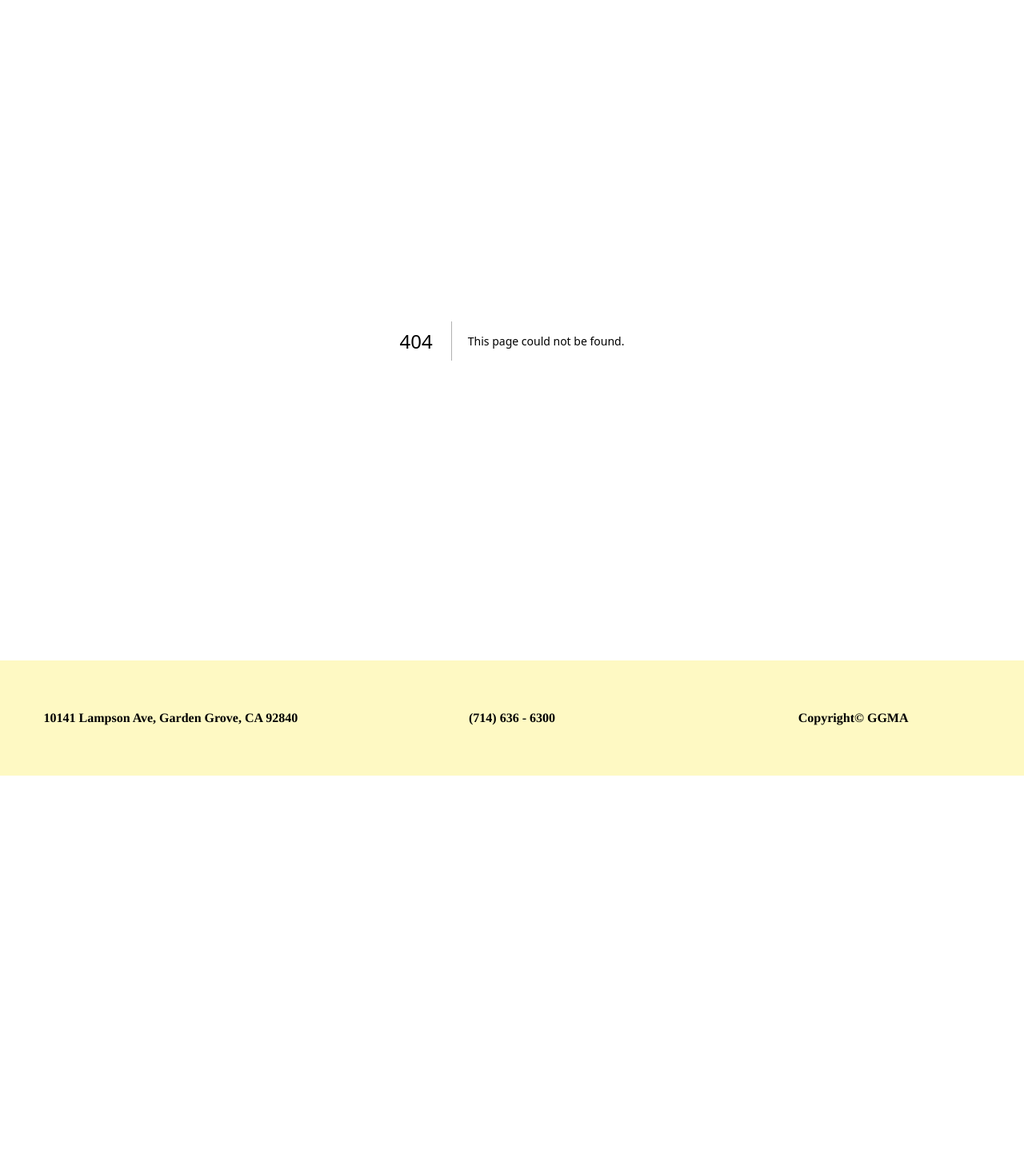
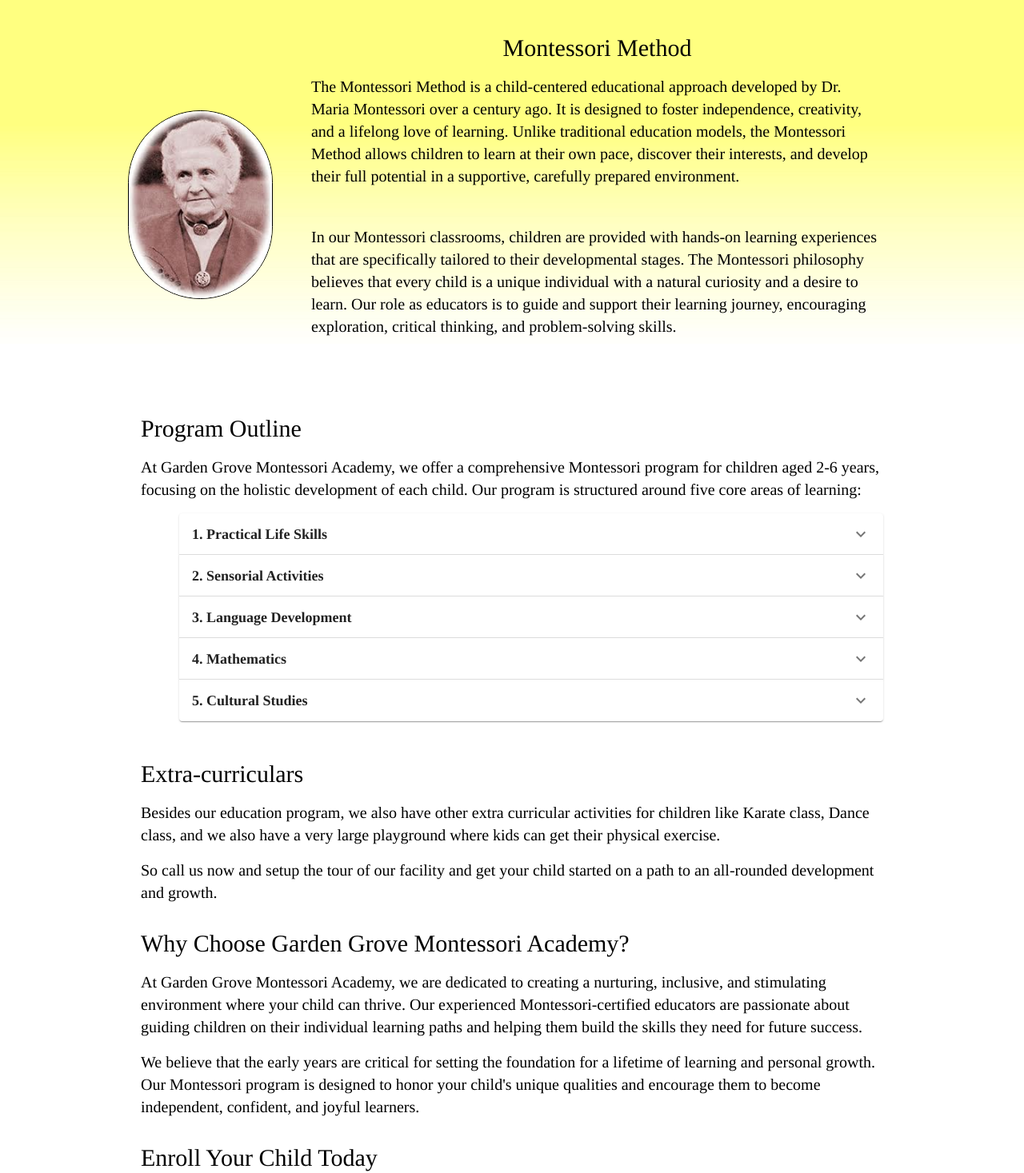
Before and after one commit to nguyentomt/ggma, a Next.js app: page /program in a window 1280 px wide. Before the commit this address had no page. Shown: the part 162-1629 px from the top of the page at 80% size. Before the commit the page ends 1132 px from the top, so only its background shows below. Built offline with nearby package versions, Linux system fonts and the light colour scheme.

Commit message:
new copy for program page, adds MUI, accordions

```diff
--- a/package.json
+++ b/package.json
@@ -9,6 +9,10 @@
     "lint": "next lint"
   },
   "dependencies": {
+    "@emotion/react": "^11.13.3",
+    "@emotion/styled": "^11.13.0",
+    "@mui/icons-material": "^5.16.7",
+    "@mui/material": "^5.16.7",
     "next": "14.0.3",
     "react": "^18",
     "react-dom": "^18",
--- a/src/app/components/AltNav.tsx
+++ b/src/app/components/AltNav.tsx
@@ -18,7 +18,7 @@
     },
     {
       title: "PROGRAM",
-      href: "#program",
+      href: "/program",
     },
     {
       title: "CONTACT",
@@ -99,7 +99,7 @@
             return (
 
                 <Link key={i} id={e.title} href={e.href} onMouseDown={()=>setItem(i)}
-                className={`px-10 py-1 text-white font-extrabold transition bg-blue-300 duration-500 ${
+                className={`px-10 py-1 text-white font-extrabold transition duration-500 ${
                     item == i ? "bg-blue-700" : "bg-blue-500"
                   } hover:bg-blue-100 hover:text-blue-900`}>
                   {e.title}
--- a/src/app/components/AltProgram.tsx
+++ b/src/app/components/AltProgram.tsx
@@ -1,4 +1,5 @@
 import Image from "next/image";
+import Link from "next/link";
 
 export default function AltProgram() {
   return (
@@ -72,7 +73,13 @@
           So call us now and setup the tour of our facility and get your child
           started on a path to an all-rounded development and growth.
         </p>
-        <button id="schedule-tour" className="px-12 py-2 mt-4 md:w-1/3 rounded-full font-bold text-lg text-white leading-loose transition duration-400 bg-blue-600 hover:bg-blue-200 hover:text-blue-700 hover:cursor-pointer">Schedule a Tour</button>
+        <Link
+          href="/contact"
+          id="schedule-tour"
+          className="px-24 md:px-36 py-3 rounded-full font-bold text-lg text-white leading-loose transition duration-400 bg-blue-600 hover:bg-blue-100 hover:text-blue-900 hover:cursor-pointer"
+        >
+          Schedule a Tour
+        </Link>
       </div>
     </section>
   );
--- a/src/app/contact/page.tsx
+++ b/src/app/contact/page.tsx
@@ -7,6 +7,8 @@
         <h1 className="text-3xl">Please come visit us at:</h1>
 
         <p>10141 Lampson Ave, Garden Grove CA 92840</p>
+
+        <h1 className="text-3xl">Call or email to schedule a tour:</h1>
 
         <p><a href="tel:7146366300">📞 (714) 636 - 6300</a></p>
 
--- /dev/null
+++ b/src/app/program/page.tsx
@@ -0,0 +1,209 @@
+import Image from "next/image";
+import Link from "next/link";
+import Accordion from "@mui/material/Accordion";
+import AccordionActions from "@mui/material/AccordionActions";
+import AccordionSummary from "@mui/material/AccordionSummary";
+import AccordionDetails from "@mui/material/AccordionDetails";
+import ExpandMoreIcon from "@mui/icons-material/ExpandMore";
+import Button from "@mui/material/Button";
+
+export default function Program() {
+  return (
+    <section
+      id="program"
+      className="pb-16 w-full md:w-3/4 flex flex-col mx-auto"
+    >
+      <div
+        id="method-container"
+        className="flex flex-col items-center md:flex-row gap-8 pb-8 "
+      >
+        <div id="left-program" className="w-1/2 md:w-5/6 ">
+          <Image
+            src="/maria-montessori.jpeg"
+            alt="Maria Montessori"
+            layout="object-contain"
+            height={514}
+            width={392}
+            className="border border-black rounded-full mt-8"
+          />
+        </div>
+        <div id="right-program">
+          <h1 className="text-3xl text-center pt-4">Montessori Method</h1>
+          <p className="p-4 md:pb-8 text-xl">
+            The Montessori Method is a child-centered educational approach
+            developed by Dr. Maria Montessori over a century ago. It is designed
+            to foster independence, creativity, and a lifelong love of learning.
+            Unlike traditional education models, the Montessori Method allows
+            children to learn at their own pace, discover their interests, and
+            develop their full potential in a supportive, carefully prepared
+            environment.
+          </p>
+
+          <p className="p-4 md:pb-8 text-xl">
+            In our Montessori classrooms, children are provided with hands-on
+            learning experiences that are specifically tailored to their
+            developmental stages. The Montessori philosophy believes that every
+            child is a unique individual with a natural curiosity and a desire
+            to learn. Our role as educators is to guide and support their
+            learning journey, encouraging exploration, critical thinking, and
+            problem-solving skills.
+          </p>
+        </div>
+      </div>
+
+      <div id="environment-container" className="p-4">
+        <h2 className="text-center p-4 md:pl-0 md:text-left text-3xl">
+          Program Outline
+        </h2>
+
+        <p className="">
+          At Garden Grove Montessori Academy, we offer a comprehensive
+          Montessori program for children aged 2-6 years, focusing on the
+          holistic development of each child. Our program is structured around
+          five core areas of learning:
+        </p>
+
+        <div className=" pb-8 font-extrabold text-lg md:text-left md:pl-12">
+          <Accordion>
+            <AccordionSummary
+              expandIcon={<ExpandMoreIcon />}
+              aria-controls="panel1-content"
+              id="panel1-header"
+            >
+              1. Practical Life Skills
+            </AccordionSummary>
+            <AccordionDetails>
+              <dd className="font-normal">
+                In this area, children engage in activities that help them
+                develop independence, coordination, concentration, and a sense
+                of responsibility. Tasks such as pouring, spooning, tying
+                shoelaces, and caring for plants teach children essential life
+                skills and help them build confidence.
+              </dd>
+            </AccordionDetails>
+          </Accordion>
+          <Accordion>
+            <AccordionSummary
+              expandIcon={<ExpandMoreIcon />}
+              aria-controls="panel1-content"
+              id="panel1-header"
+            >
+              2. Sensorial Activities
+            </AccordionSummary>
+            <AccordionDetails>
+              <dd className="font-normal">
+              The sensorial curriculum is designed to help children refine their
+            senses and improve their ability to observe and classify their
+            surroundings. Using specially designed materials, children explore
+            concepts such as size, color, shape, texture, and sound.
+              </dd>
+            </AccordionDetails>
+          </Accordion>
+
+          <Accordion>
+            <AccordionSummary
+              expandIcon={<ExpandMoreIcon />}
+              aria-controls="panel1-content"
+              id="panel1-header"
+            >
+              3. Language Development
+            </AccordionSummary>
+            <AccordionDetails>
+              <dd className="font-normal">
+              Our language program nurtures early literacy skills through a
+            variety of activities that include storytelling, phonics, reading,
+            and writing. Children are encouraged to express themselves and
+            develop their communication skills at their own pace, building a
+            strong foundation for future learning.
+              </dd>
+            </AccordionDetails>
+          </Accordion>
+
+          <Accordion>
+            <AccordionSummary
+              expandIcon={<ExpandMoreIcon />}
+              aria-controls="panel1-content"
+              id="panel1-header"
+            >
+              4. Mathematics
+            </AccordionSummary>
+            <AccordionDetails>
+              <dd className="font-normal">
+              Montessori mathematics introduces children to the world of numbers
+            through hands-on materials that make abstract concepts tangible.
+            Children learn to count, recognize numbers, understand the decimal
+            system, and develop problem-solving skills in a way that is engaging
+            and meaningful.
+              </dd>
+            </AccordionDetails>
+          </Accordion>
+
+          <Accordion>
+            <AccordionSummary
+              expandIcon={<ExpandMoreIcon />}
+              aria-controls="panel1-content"
+              id="panel1-header"
+            >
+              5. Cultural Studies
+            </AccordionSummary>
+            <AccordionDetails>
+              <dd className="font-normal">
+              This area includes geography, history, science, art, and music.
+            Children explore the world around them, learn about different
+            cultures, and develop an appreciation for the diversity of life.
+            Cultural studies also include lessons on nature, seasons, and the
+            environment, fostering a sense of wonder and respect for our planet.
+              </dd>
+            </AccordionDetails>
+          </Accordion>
+        </div>
+
+        <h2 className="text-center md:text-left text-3xl p-4 md:pl-0">
+          Extra-curriculars
+        </h2>
+
+        <p className="">
+          Besides our education program, we also have other extra curricular
+          activities for children like Karate class, Dance class, and we also
+          have a very large playground where kids can get their physical
+          exercise.
+        </p>
+
+        <p>
+          So call us now and setup the tour of our facility and get your child
+          started on a path to an all-rounded development and growth.
+        </p>
+
+        <h2 className="text-center p-4 md:pl-0 md:text-left text-3xl">
+        Why Choose Garden Grove Montessori Academy?
+        </h2>
+
+        <p className="">
+        At Garden Grove Montessori Academy, we are dedicated to creating a nurturing, inclusive, and stimulating environment where your child can thrive. Our experienced Montessori-certified educators are passionate about guiding children on their individual learning paths and helping them build the skills they need for future success.
+        </p>
+
+        <p className="">
+        We believe that the early years are critical for setting the foundation for a lifetime of learning and personal growth. Our Montessori program is designed to honor your child's unique qualities and encourage them to become independent, confident, and joyful learners.
+        </p>
+
+        <h2 className="text-center p-4 md:pl-0 md:text-left text-3xl">
+        Enroll Your Child Today
+        </h2>
+
+        <p className="mb-8">
+        Give your child the gift of a Montessori education at Garden Grove Montessori Academy. Contact us today to learn more about our program, schedule a tour, or enroll your child. We look forward to welcoming you and your family into our community!
+        </p>
+
+
+
+        <Link
+          href="/contact"
+          id="schedule-tour"
+          className="px-24 md:px-36 py-3 rounded-full font-bold text-lg text-white leading-loose transition duration-400 bg-blue-600 hover:bg-blue-100 hover:text-blue-900 hover:cursor-pointer"
+        >
+          Schedule a Tour
+        </Link>
+      </div>
+    </section>
+  );
+}
```
Also changed, not shown: 1 other file (tests, documents, lock files or other folders).
